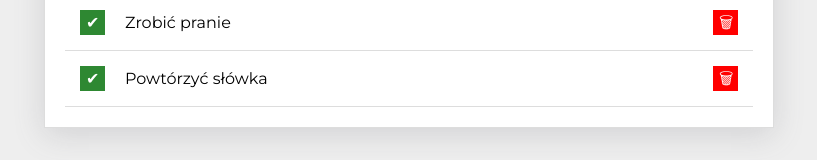
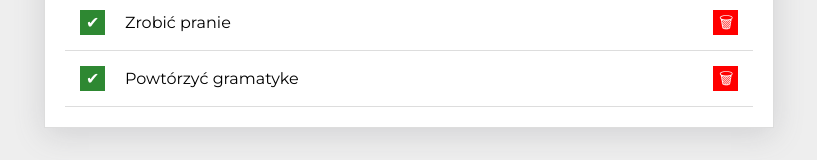
Before and after one commit to ursmal1948/todo-list-react, a React (Create React App) app: page / in a window 1280 px wide. Shown: the part 340-500 px from the top of the page, without its empty margins (231-1048 px from the left). Built offline with nearby package versions, Linux system fonts and the light colour scheme.

Commit message:
changed task content

```diff
--- a/src/App.js
+++ b/src/App.js
@@ -8,7 +8,7 @@ import Container from "./Container";
 
 const tasks = [
     { id: 1, content: "Zrobić pranie", done: true },
-    { id: 2, content: "Powtórzyć słówka", done: true },
+    { id: 2, content: "Powtórzyć gramatyke", done: true },
 ];
 const hideDoneTasks = false;
 
```
